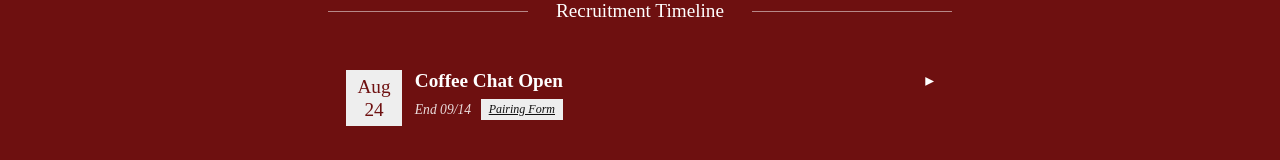
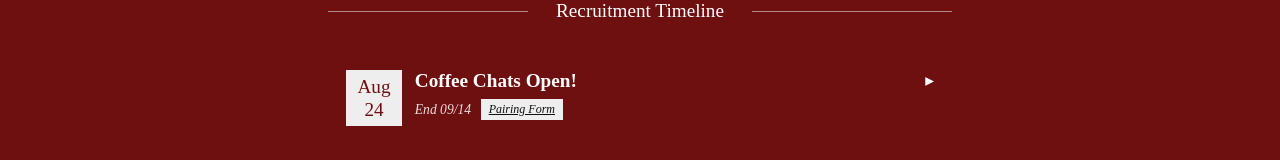
Before and after one commit to entcornell/ent-website, a React (Create React App) app: page /recruitment in a window 1280 px wide. Shown: the part 536-696 px from the top of the page. Built offline with nearby package versions, Linux system fonts and the light colour scheme; a web font is replaced by a local one.

Commit message:
Fixed typo in recruitment schedule

```diff
--- a/src/components/Recruitment.js
+++ b/src/components/Recruitment.js
@@ -7,7 +7,7 @@ import "./Recruitment.css";
 const events = [
   {
     date: "Aug 24",
-    title: "Coffee Chat Open",
+    title: "Coffee Chats Open!",
     meta: "End 09/14",
     tag: "Pairing Form",
     url: "https://docs.google.com/forms/d/e/1FAIpQLSfpjfJE1VQcAKhAnwLkVOdjtbmhtKjpIYnySE4VRuC5Neqt7g/viewform",
```
